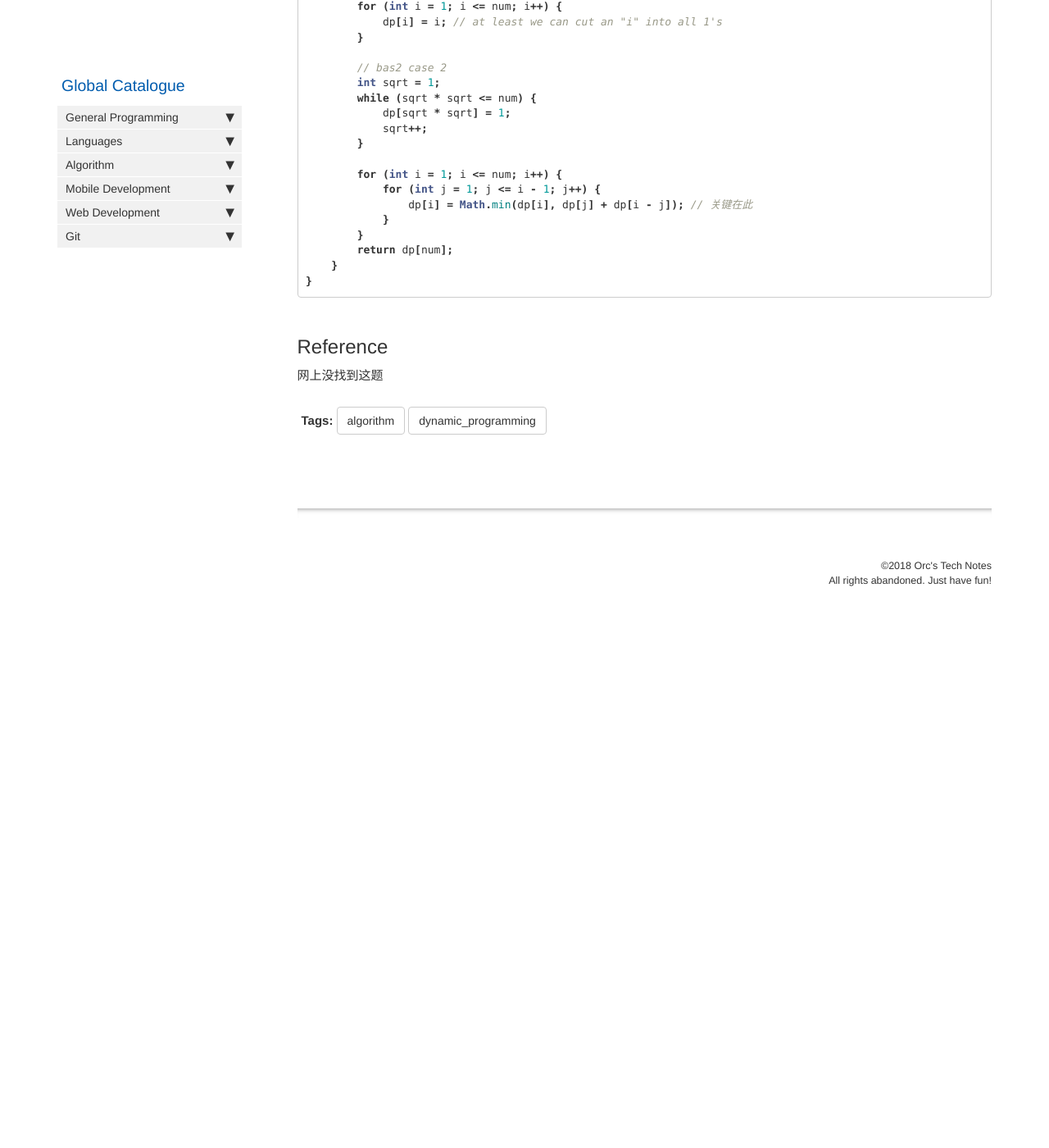
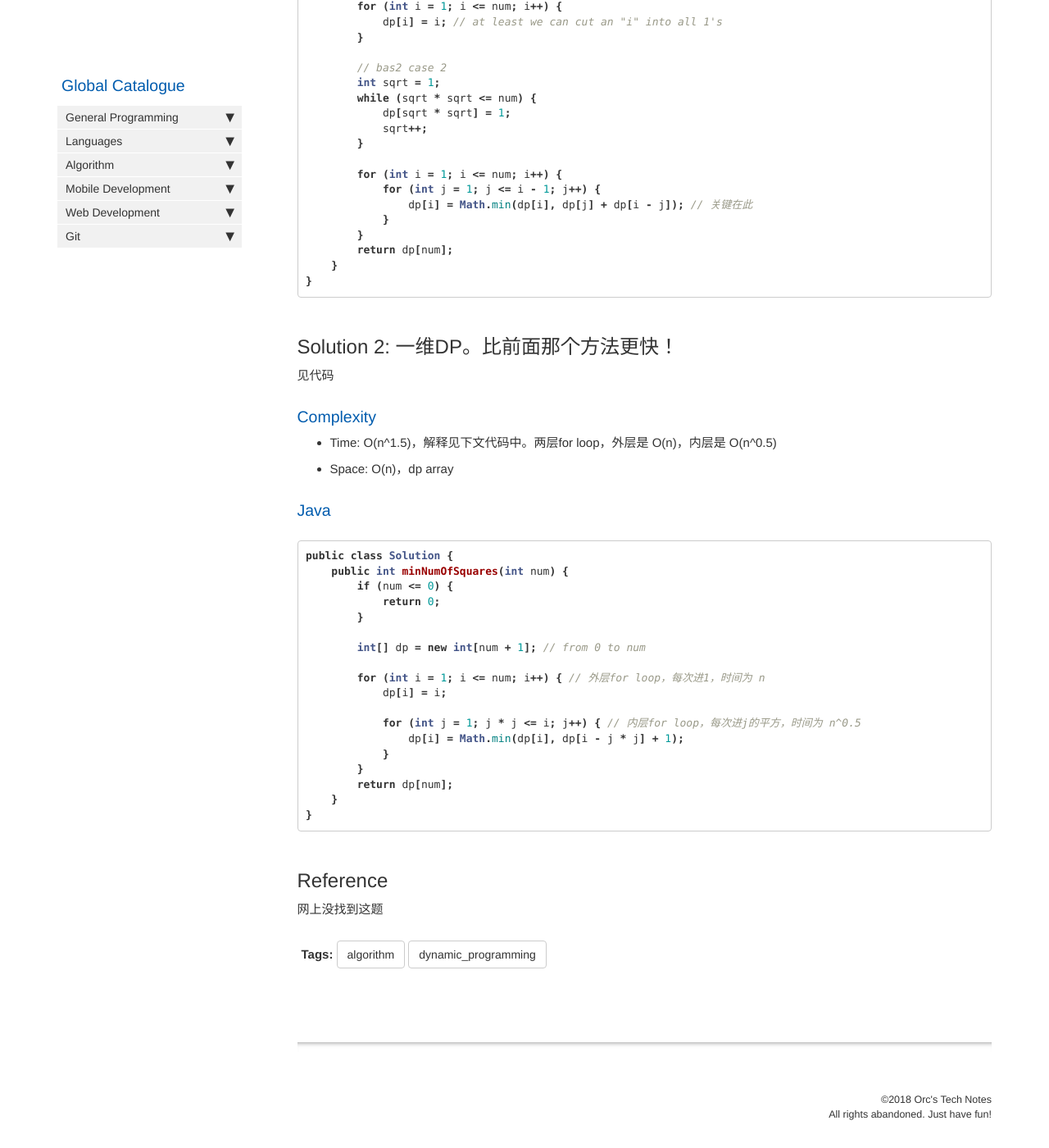
Before and after one commit to HungryOrc/hungryorc.github.io, a Jekyll site: the page built from pages/algorithm/algorithm_cut_integer_into_min_num_of_squares.md, in a window 1280 px wide and 1400 px high, scrolled down 870 px. Shown: the whole window at 82% size. Built offline with Jekyll 4.4.1, drawn with Linux system fonts in a browser that asks for light colours; nearby versions of some CDN libraries; comment, search, counter and statistics services are not loaded; before the commit the page ends 1638 px from its top, so only the background shows below that; some of the changed text lies outside the part shown.

Commit message:
Update algorithm_cut_integer_into_min_num_of_squares.md

````diff
--- a/pages/algorithm/algorithm_cut_integer_into_min_num_of_squares.md
+++ b/pages/algorithm/algorithm_cut_integer_into_min_num_of_squares.md
@@ -17,7 +17,7 @@ toc: false
 ### Example
 如上
 
-## Solution 1: 一维DP
+## Solution 1: 一维DP。后面还有一个更快的一维DP的方法
 见代码
 
 ### Complexity
@@ -56,6 +56,35 @@ public class Solution {
 }
 ```
 
+## Solution 2: 一维DP。比前面那个方法更快！
+见代码
+
+### Complexity
+* Time: O(n^1.5)，解释见下文代码中。两层for loop，外层是 O(n)，内层是 O(n^0.5)
+* Space: O(n)，dp array
+
+### Java
+```java
+public class Solution {
+    public int minNumOfSquares(int num) {
+        if (num <= 0) {
+            return 0;
+        }
+
+        int[] dp = new int[num + 1]; // from 0 to num
+
+        for (int i = 1; i <= num; i++) { // 外层for loop，每次进1，时间为 n
+            dp[i] = i;
+
+            for (int j = 1; j * j <= i; j++) { // 内层for loop，每次进j的平方，时间为 n^0.5
+                dp[i] = Math.min(dp[i], dp[i - j * j] + 1);
+            }
+        }
+        return dp[num];
+    }
+}
+```
+
 ## Reference
 网上没找到这题
 
````
